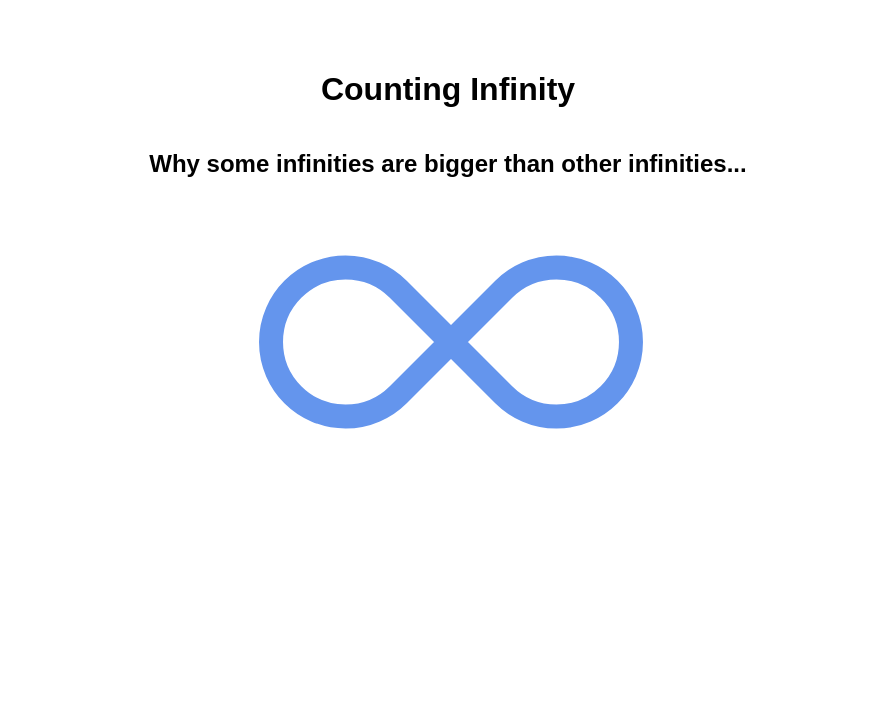
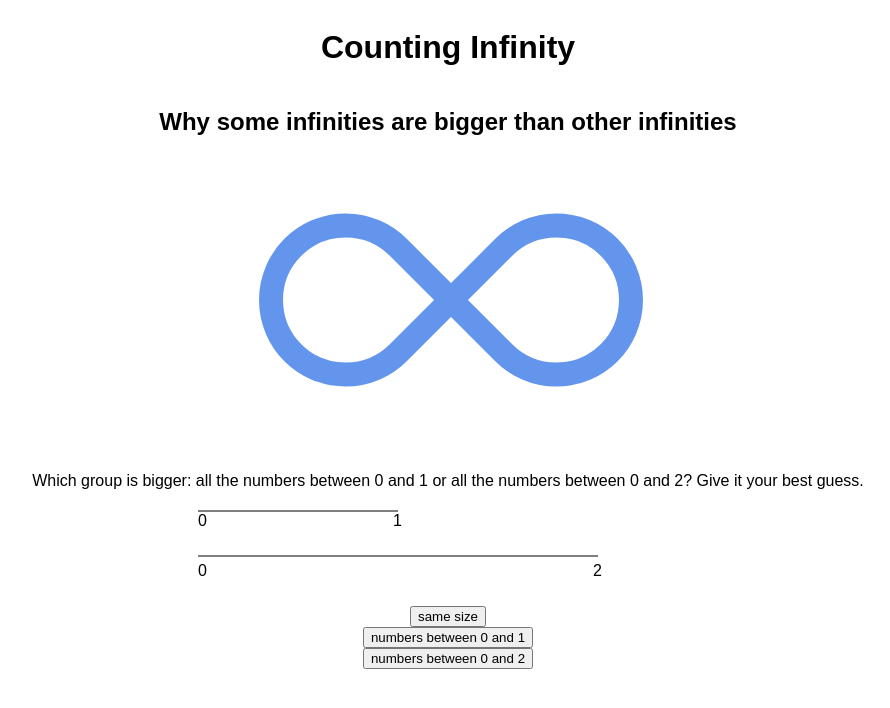
Before and after one commit to mmcghee18/infinity, a React (Create React App) app: page / in a window 1280 px wide. Shown: the top 708 px of the page, without its empty margins (192-1082 px from the left). Built offline with nearby package versions, Linux system fonts and the light colour scheme.

Commit message:
arrows to advance between pages

```diff
--- a/package.json
+++ b/package.json
@@ -16,7 +16,8 @@
     "react-scripts": "3.4.1",
     "react-scrollama": "^2.2.10",
     "react-spring": "^8.0.27",
-    "styled-components": "^5.1.1"
+    "styled-components": "^5.1.1",
+    "styled-icons": "^10.9.0"
   },
   "scripts": {
     "predeploy": "npm run build",
--- a/src/App.js
+++ b/src/App.js
@@ -1,18 +1,28 @@
-import React from "react";
+import React, { useState, useEffect } from "react";
 import Header from "./article-components/Header.jsx";
+import Counting from "./article-components/Counting.jsx";
 import useKeyPress from "./hooks/useKeyPress.js";
 
 function App() {
-  // const leftPress = useKeyPress("ArrowLeft");
-  // const rightPress = useKeyPress("ArrowRight");
+  const [currentPage, setCurrentPage] = useState(0);
+  const numPages = 2;
+
+  const leftPress = useKeyPress("ArrowLeft");
+  const rightPress = useKeyPress("ArrowRight");
+
+  useEffect(() => {
+    if (leftPress) {
+      if (currentPage - 1 >= 0) setCurrentPage(currentPage - 1);
+    }
+    if (rightPress) {
+      if (currentPage + 1 < numPages) setCurrentPage(currentPage + 1);
+    }
+  }, [leftPress, rightPress]);
 
   return (
     <div className="App">
-      {/* <div>
-        {leftPress && "😊"}
-        {rightPress && "😢"}
-      </div> */}
-      <Header />
+      {currentPage === 0 && <Header />}
+      {currentPage === 1 && <Counting />}
     </div>
   );
 }
--- /dev/null
+++ b/src/article-components/Counting.jsx
@@ -0,0 +1,16 @@
+import React from "react";
+import { FullPageContainer } from "../styles/styles.js";
+
+const Counting = () => {
+  return (
+    <FullPageContainer>
+      <p>
+        To answer this, we're going to have to do some math. Don't worry, no
+        fancy background knowledge is needed. If you know how to count, you'll
+        be good!
+      </p>
+    </FullPageContainer>
+  );
+};
+
+export default Counting;
--- a/src/article-components/Header.jsx
+++ b/src/article-components/Header.jsx
@@ -1,6 +1,7 @@
-import React from "react";
-import { FullPageContainer } from "../styles/styles.js";
+import React, { useState } from "react";
+import { FullPageContainer, KeyboardKey } from "../styles/styles.js";
 import { useSpring, animated } from "react-spring";
+import { RightArrow } from "@styled-icons/boxicons-regular";
 
 const AnimatingInfinity = () => {
   const props = useSpring({
@@ -28,12 +29,64 @@ const AnimatingInfinity = () => {
   );
 };
 
+const NumberLines = () => {
+  return (
+    <svg height="100" width="500">
+      <line x1="0" y1="5" x2="200" y2="5" stroke="black"></line>
+      <line x1="0" y1="50" x2="400" y2="50" stroke="black"></line>
+      <text x="0" y="20">
+        0
+      </text>
+      <text x="195" y="20">
+        1
+      </text>
+      <text x="0" y="70">
+        0
+      </text>
+      <text x="395" y="70">
+        2
+      </text>
+    </svg>
+  );
+};
+
 const Header = () => {
+  const [madeGuess, setMadeGuess] = useState(false);
+
   return (
     <FullPageContainer>
       <h1>Counting Infinity</h1>
-      <h2>Why some infinities are bigger than other infinities...</h2>
+      <h2>Why some infinities are bigger than other infinities</h2>
       <AnimatingInfinity />
+      <p>
+        Which group is bigger: all the numbers between 0 and 1 or all the
+        numbers between 0 and 2? Give it your best guess.
+      </p>
+      <NumberLines />
+      <button onClick={() => setMadeGuess(true)}>same size</button>
+      <button onClick={() => setMadeGuess(true)}>
+        numbers between 0 and 1
+      </button>
+      <button onClick={() => setMadeGuess(true)}>
+        numbers between 0 and 2
+      </button>
+
+      {madeGuess && (
+        <div style={{ marginTop: "25px" }}>
+          <p>
+            With a little math and some fun pictures, we can find out the
+            answer. (Don't worry, no fancy background knowledge is needed - if
+            you know how to count, you'll be good!)
+          </p>
+          <div style={{ display: "flex", alignItems: "center" }}>
+            <p style={{ marginRight: "20px" }}>
+              Use the arrow keys to advance the story.
+            </p>
+            <KeyboardKey>{"<"}</KeyboardKey>
+            <KeyboardKey>{">"}</KeyboardKey>
+          </div>
+        </div>
+      )}
     </FullPageContainer>
   );
 };
--- a/src/styles/styles.js
+++ b/src/styles/styles.js
@@ -13,5 +13,26 @@ export const FullPageContainer = styled.div`
   display: flex;
   flex-direction: column;
   align-items: center;
-  margin-top: 50px;
+  padding-left: 50px;
+  padding-right: 50px;
 `;
+
+export const KeyboardKey = styled.span`
+  display: inline-block;
+  margin-left: 0.25em;
+  width: 1em;
+  height: 1.1em;
+  border: 1px solid #4a3d3e;
+  border-radius: 5px;
+  border-top: 0.5px solid #b2a1a3;
+  border-left: 1px solid #826b6d;
+  border-right: 1px solid #826b6d;
+  border-bottom: 3px solid #4a3d3e;
+  vertical-align: middle;
+  text-align: center;
+  transform: translateY(-12.5%);
+
+  &:last-child {
+    background-color: cornflowerblue;
+  }
+`;
```
Also changed, not shown: 1 other file (tests, documents, lock files or other folders).
